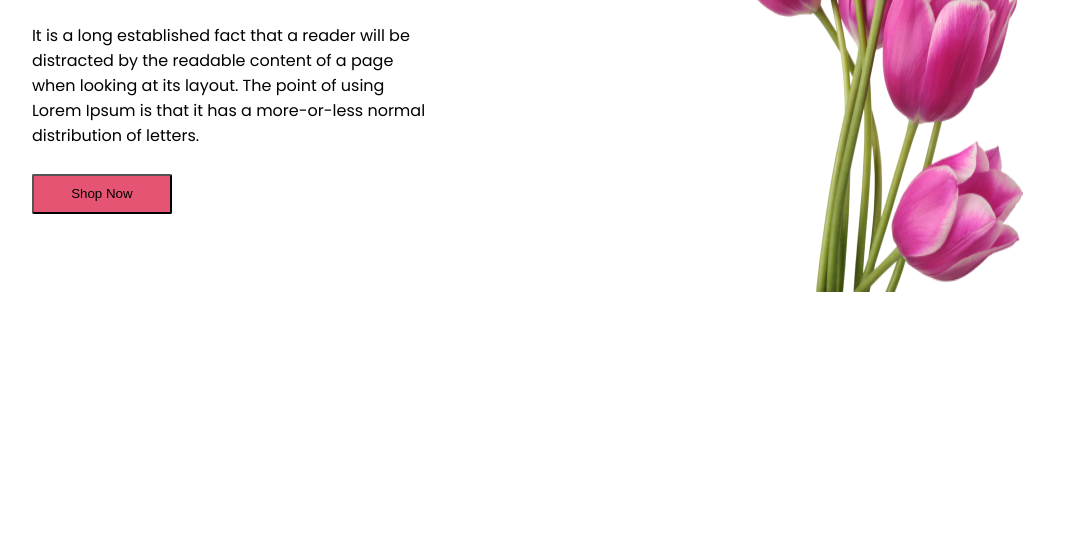
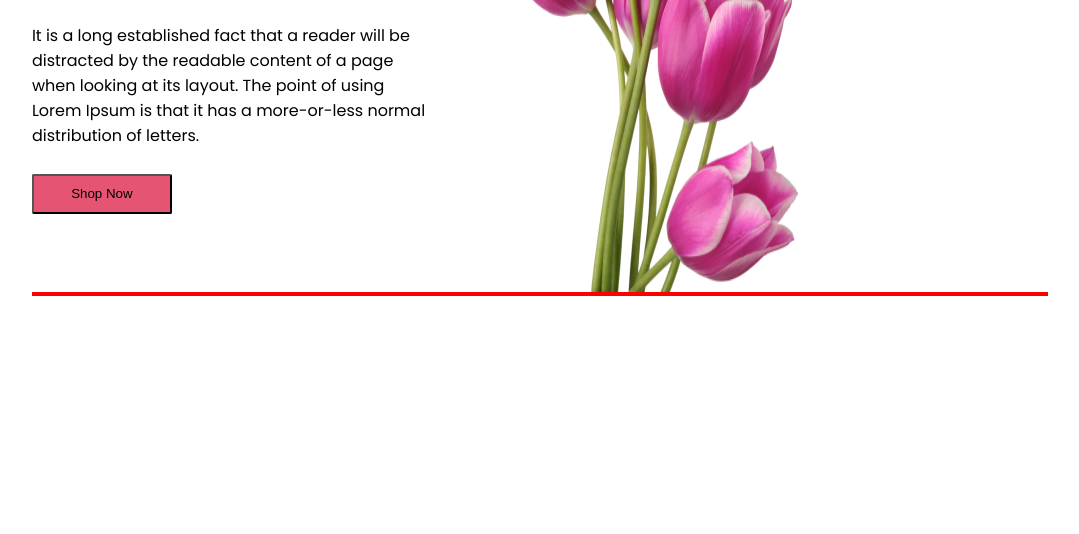
Before and after one commit to piashbsl/flower-shop-assignment-main, a plain HTML site: page index.html in a window 1280 px wide. Shown: the part 266-800 px from the top of the page, without its empty margins (100-1179 px from the left). Drawn offline with Linux system fonts and the light colour scheme.

Commit message:
my main commit

```diff
--- a/index.html
+++ b/index.html
@@ -23,6 +23,7 @@
         </div>
     </header>
     <main>
+        <section class="featured-image-container"></section>
 
     </main>
     <footer>
--- a/styles/styles.css
+++ b/styles/styles.css
@@ -43,10 +43,17 @@ body{
 }
 
 .banner-image-container{
-    width: 60%;
+    width: 60px;
     height: 550px;
     /* border: 2px solid blue; */
     display: flex;
     justify-content: center;
     align-items: center;
 }
+
+.featured-image-container{
+    width: 80%;
+    height: 550;
+    margin:0 auto;
+    border: 2px solid red;
+}
```
